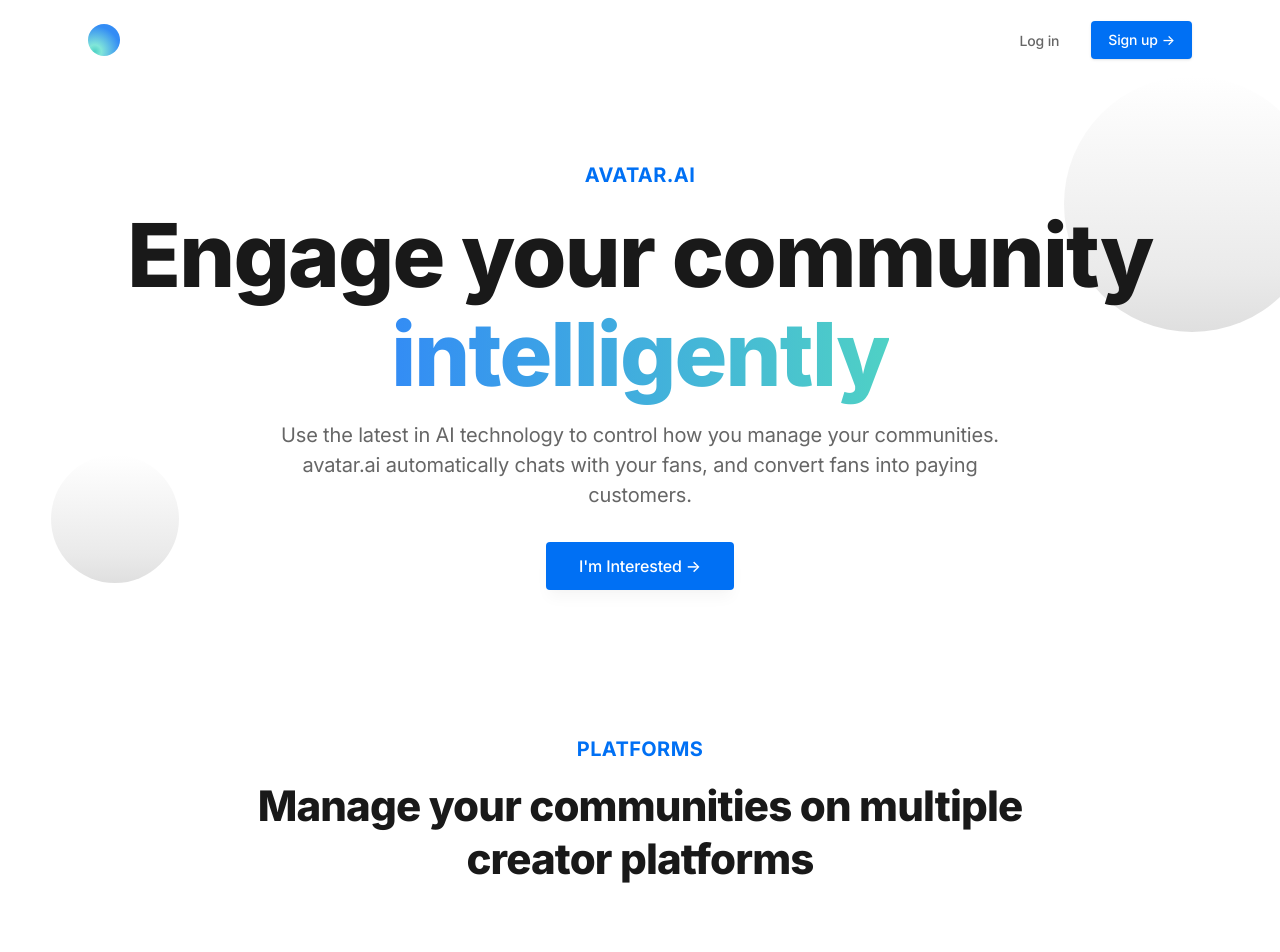
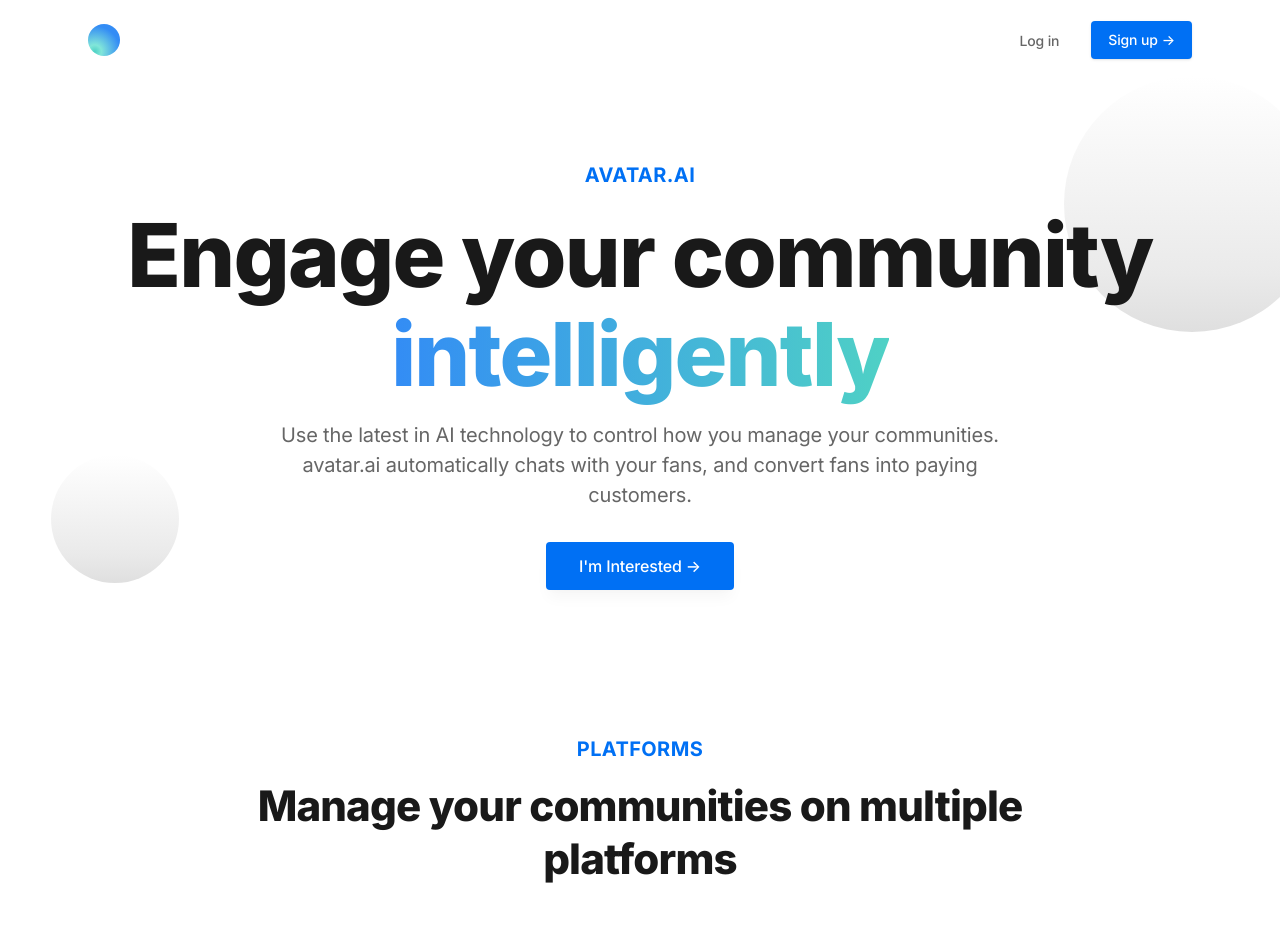
Before and after one commit to avatar-core/avatar-core.github.io, a Next.js app: page / in a window 1280 px wide. Shown: the top 952 px of the page. Built offline with nearby package versions, Linux system fonts and the light colour scheme.

Commit message:
Update copy for platforms section

```diff
--- a/components/platforms.tsx
+++ b/components/platforms.tsx
@@ -22,7 +22,7 @@
           <div className="uppercase mb-4 text-xl font-bold text-blue-600 tracking-wider">
             Platforms
           </div>
-          <h2 className="h2 mb-4">Manage your communities on multiple creator platforms</h2>
+          <h2 className="h2 mb-4">Manage your communities on multiple platforms</h2>
         </div>
 
         <div className="flex items-center justify-between">
```
